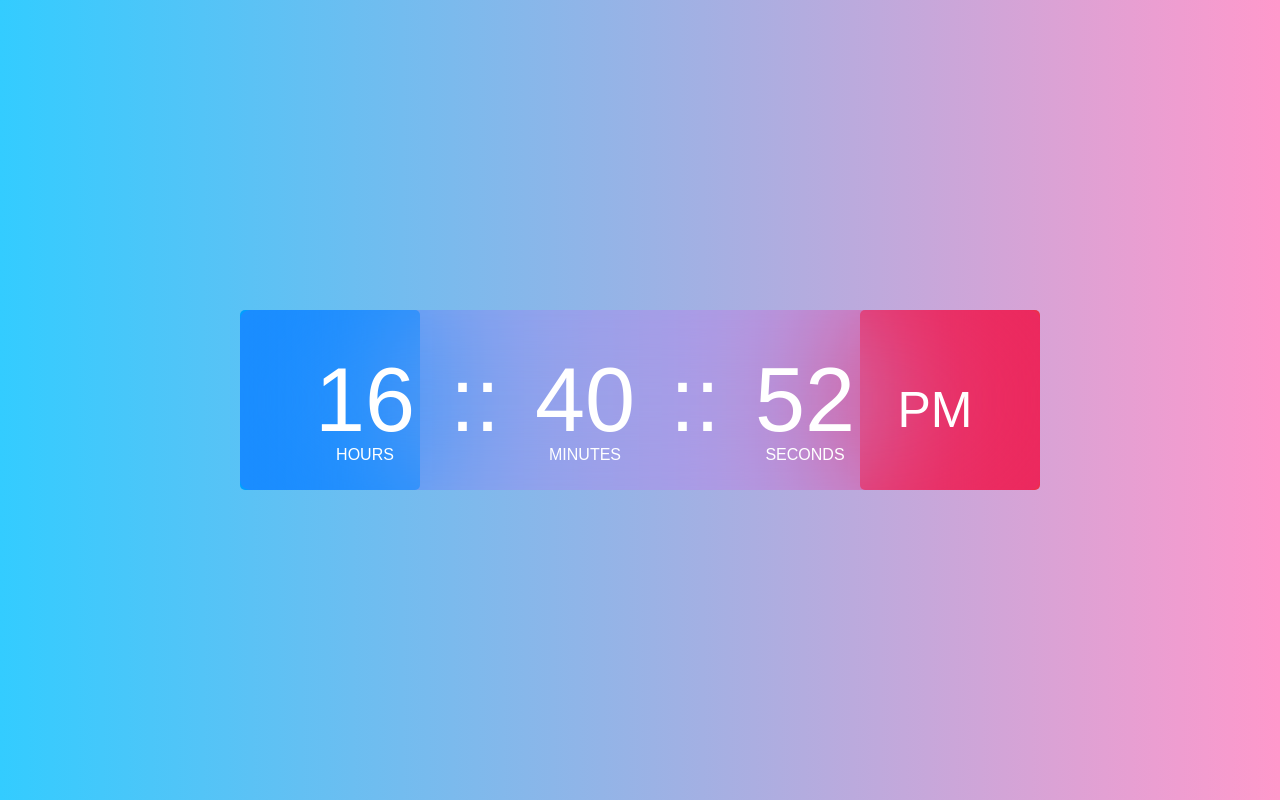
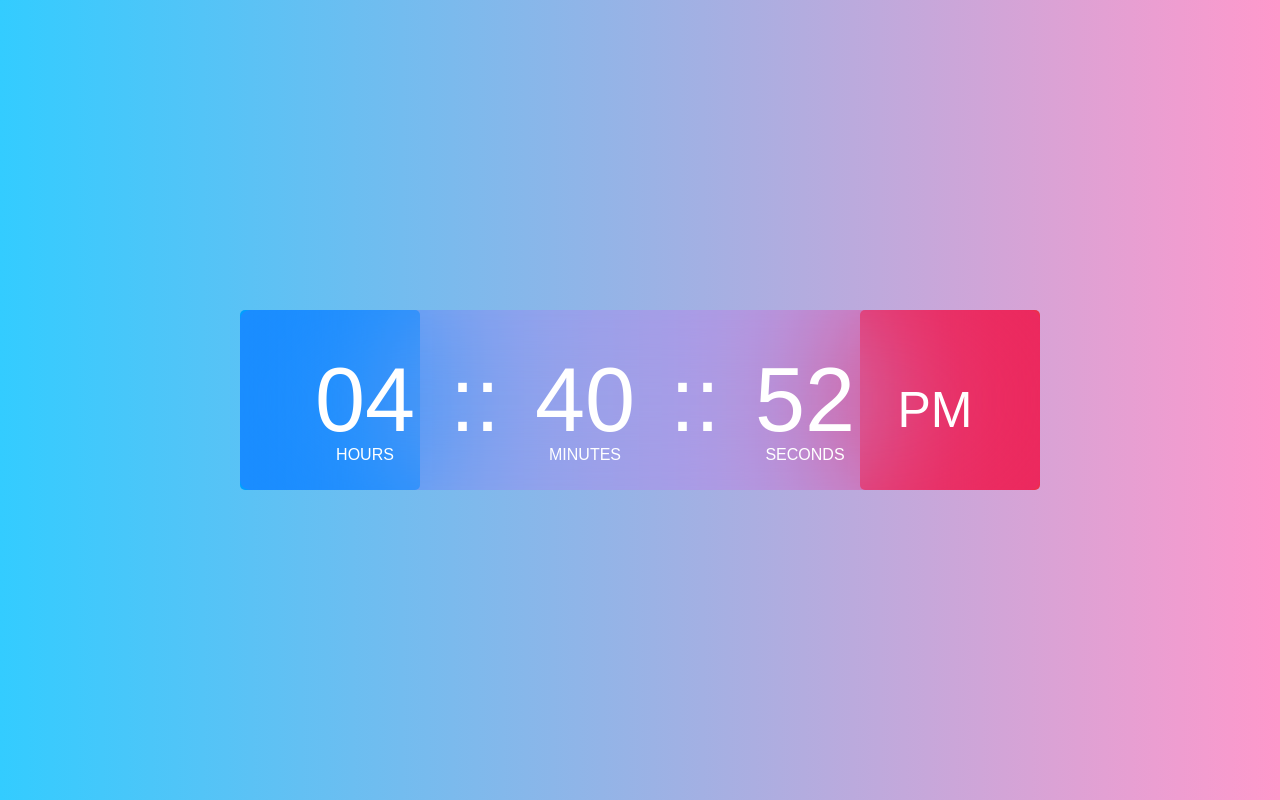
Before and after one commit to ivanquayson/Digital-Clock, a plain HTML site: page index.html in a window 1280 px wide. Drawn offline with Linux system fonts and the light colour scheme.

Commit message:
Updated 12-hour format

```diff
--- a/script.js
+++ b/script.js
@@ -12,7 +12,7 @@ document.addEventListener('DOMContentLoaded', () =>{
         hours = hours % 12;
         hours = hours ? hours : 12;
 
-        hrs.innerHTML = (currentTime.getHours()<10?"0":"") + currentTime.getHours();
+        hrs.innerHTML = (hours < 10 ? "0" : "") + hours;
         min.innerHTML = (currentTime.getMinutes()<10?"0":"") + currentTime.getMinutes();
         sec.innerHTML = (currentTime.getSeconds()<10?"0":"") + currentTime.getSeconds();
         ampm.innerHTML = ampmText;
--- a/styles.css
+++ b/styles.css
@@ -74,6 +74,7 @@
     display: inline-block;
     text-align: center;
     position: relative;
+    transition: all 0.5s ease-in-out;
 }
 
 .clock span::after
```
